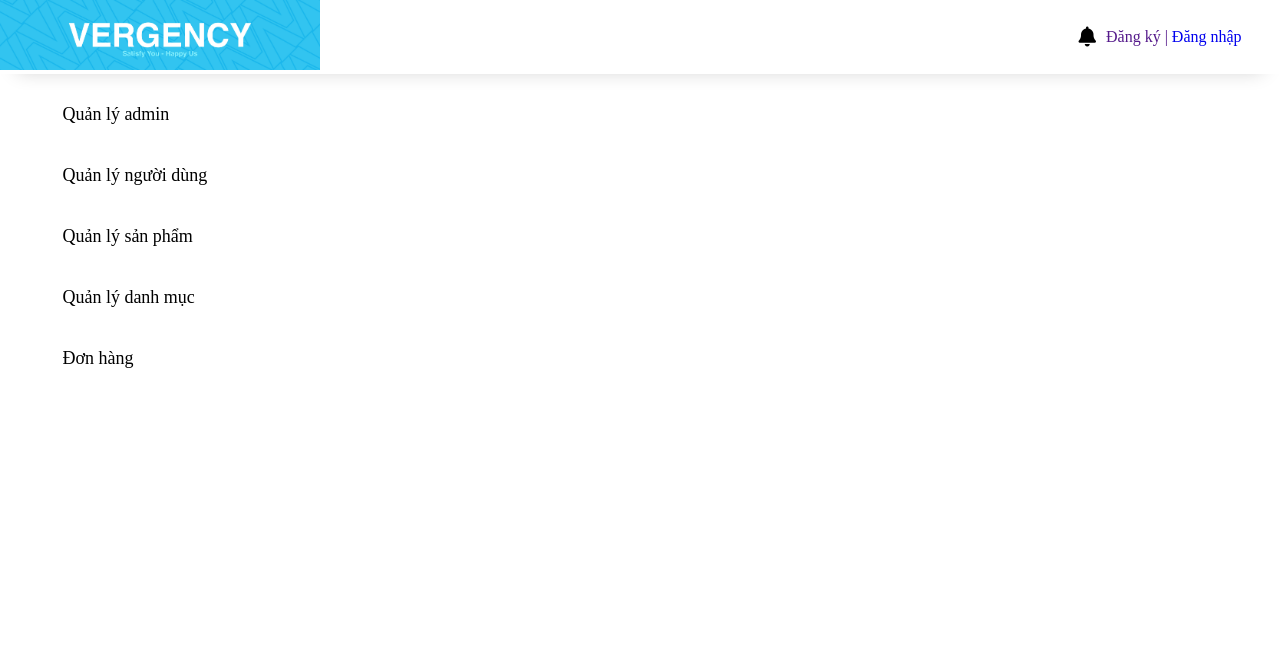
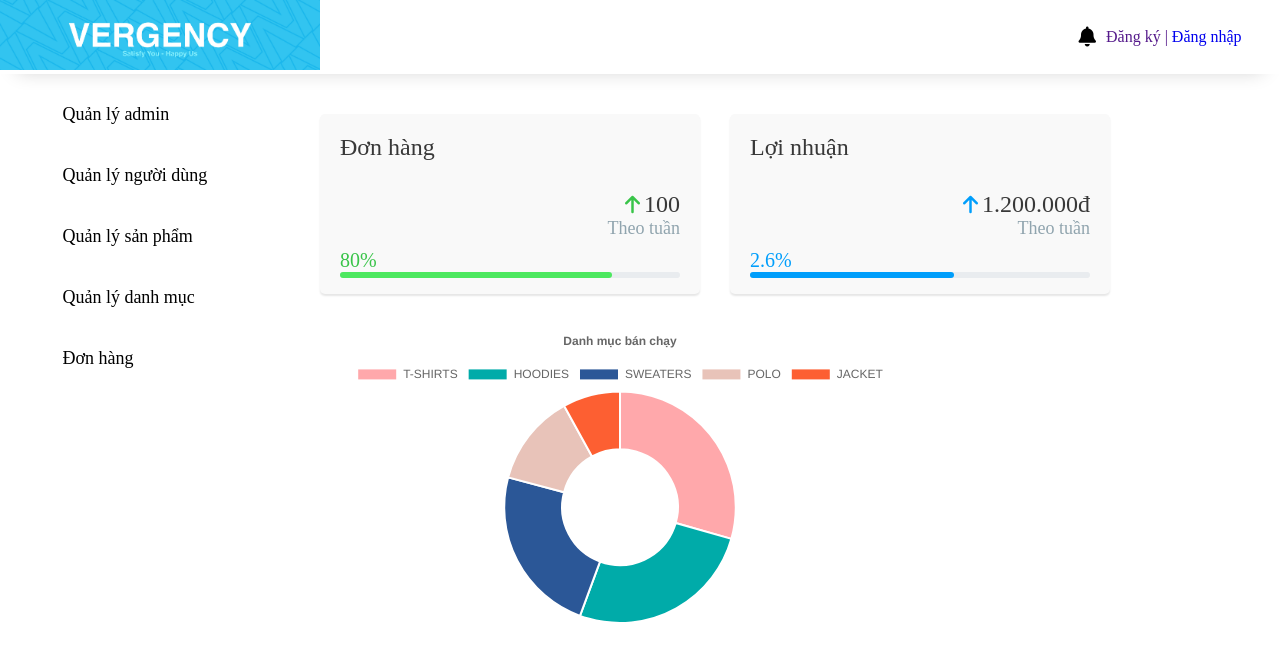
Before and after one commit to LeXuanv/admingd, a plain HTML site: page index.html in a window 1280 px wide. Drawn offline with nearby package versions, Linux system fonts and the light colour scheme.

Commit message:
add chart in index file

```diff
--- a/assets/css/style.css
+++ b/assets/css/style.css
@@ -154,3 +154,107 @@
 .delete-btn {
     width: 90px;
 }
+
+#myChart {
+    height: 300px !important;
+    width: 600px !important;
+}
+
+.box {
+    display: flex;
+}
+
+.card {
+    background: #f9f9f9;
+    margin: 30px 30px 30px 0;
+    width: 380px;
+    height: 180px;
+    border-radius: 5px;
+    color: #383838;
+    box-shadow: 0 2px 2px 0 rgba(0, 0, 0, 0.1);
+}
+
+.card-body {
+    padding: 20px;
+    height: 100%;
+    display: flex;
+    flex-direction: column;
+    justify-content: space-between;
+}
+
+.top {
+    display: flex;
+    justify-content: space-between;
+}
+
+.middle {
+    padding: 10px 0;
+    display: flex;
+    flex: 1;
+    flex-direction: column;
+    margin-left: auto;
+    margin-top: 20px;
+    width: 100%;
+}
+
+.card:nth-child(1) .middle i {
+    font-size: 20px;
+    color: #39c449;
+}
+
+.card:nth-child(2) .middle i {
+    font-size: 20px;
+    color: #009efb;
+}
+
+.middle span:nth-child(1) {
+    font-size: 40px;
+    font-weight: 300;
+    margin-left: 8px;
+}
+
+.middle-wrapper {
+    display: block;
+    text-align: right;
+}
+
+.middle-wrapper span {
+    font-size: 24px;
+}
+
+.text {
+    text-align: right;
+    font-size: 18px;
+    color: #90a4ae;
+}
+
+.card:nth-child(1) .bottom span {
+    font-size: 20px;
+    color: #39c449;
+}
+
+.card:nth-child(2) .bottom span {
+    font-size: 20px;
+    color: #009efb;
+}
+
+.card-title {
+    font-size: 24px;
+    font-weight: 300;
+}
+
+.progress {
+    height: 6px;
+    background: #e9ecef;
+    border-radius: 5px;
+}
+
+.card:nth-child(1) .progress-bar {
+    background: #4ce85f;
+    border-radius: 5px;
+}
+
+.card:nth-child(2) .progress-bar {
+    background: #009efb;
+    border-radius: 5px;
+}
--- a/index.html
+++ b/index.html
@@ -1,20 +1,20 @@
 <!DOCTYPE html>
 <html lang="en">
     <head>
-    <meta charset="UTF-8">
-    <meta http-equiv="X-UA-Compatible" content="IE=edge">
-    <meta name="viewport" content="width=device-width, initial-scale=1.0">
-    <link rel="stylesheet" href="https://cdnjs.cloudflare.com/ajax/libs/font-awesome/6.4.0/css/all.min.css">
-    <title>Admin</title>
-    <link rel="stylesheet" href="./assets/css/style.css">
-    <link rel="stylesheet" href="./assets/css/table.css">
-    <link rel="stylesheet" href="./assets/css/modal.css">
+        <meta charset="UTF-8" />
+        <meta http-equiv="X-UA-Compatible" content="IE=edge" />
+        <meta name="viewport" content="width=device-width, initial-scale=1.0" />
+        <link rel="stylesheet" href="https://cdnjs.cloudflare.com/ajax/libs/font-awesome/6.4.0/css/all.min.css" />
+        <script src="https://cdnjs.cloudflare.com/ajax/libs/Chart.js/2.9.4/Chart.js"></script>
+        <link rel="stylesheet" href="./assets/css/style.css" />
+        <link rel="stylesheet" href="./assets/css/table.css" />
+        <link rel="stylesheet" href="./assets/css/modal.css" />
     </head>
     <body>
         <div class="all">
             <div class="header">
                 <div class="logo">
-                <img src="./assets/images/bg-shop.jpg" alt="">
+                    <img src="./assets/images/bg-shop.jpg" alt="" />
                 </div>
                 <div class="navbar">
                     <div class="icon">
@@ -29,14 +29,85 @@
             <div class="slidebar">
                 <div class="nav">
                     <ul id="items">
-                    <li id ="admin"><a href="./adminManamegent.html">Quản lý admin</a></li>
+                        <li id="admin"><a href="./adminManamegent.html">Quản lý admin</a></li>
                         <li><a href="./userManamengent.html">Quản lý người dùng</a></li>
                         <li><a href="./productManamegent.html">Quản lý sản phẩm</a></li>
                         <li><a href="./catalogManamegent.html">Quản lý danh mục</a></li>
                         <li><a href="./oder.html">Đơn hàng</a></li>
                     </ul>
                 </div>
+                <div class="container">
+                    <div class="box">
+                        <div class="card">
+                            <div class="card-body">
+                                <div class="top">
+                                    <h4 class="card-title">Đơn hàng</h4>
+                                </div>
+                                <div class="middle">
+                                    <div class="middle-wrapper">
+                                        <i class="fa-solid fa-arrow-up"></i>
+                                        <span>100</span>
+                                    </div>
+                                    <span class="text">Theo tuần</span>
+                                </div>
+                                <div class="bottom">
+                                    <span>80%</span>
+                                    <div class="progress">
+                                        <div class="progress-bar" style="width: 80%; height: 6px"></div>
                                     </div>
                                 </div>
+                            </div>
+                        </div>
+
+                        <div class="card">
+                            <div class="card-body">
+                                <div class="top">
+                                    <h4 class="card-title">Lợi nhuận</h4>
+                                </div>
+                                <div class="middle">
+                                    <div class="middle-wrapper">
+                                        <i class="fa-solid fa-arrow-up"></i>
+                                        <span>1.200.000đ</span>
+                                    </div>
+                                    <span class="text">Theo tuần</span>
+                                </div>
+                                <div class="bottom">
+                                    <span>2.6%</span>
+                                    <div class="progress">
+                                        <div class="progress-bar" style="width: 60%; height: 6px"></div>
+                                    </div>
+                                </div>
+                            </div>
+                        </div>
+                    </div>
+                    <canvas id="myChart" style="width: 100%; max-width: 600px; height: auto"></canvas>
+                </div>
+            </div>
+        </div>
+
+        <script>
+            var xValues = ["T-SHIRTS", "HOODIES", "SWEATERS", "POLO", "JACKET"];
+            var yValues = [55, 49, 44, 24, 15];
+            var barColors = ["#ffa8ab", "#00aba9", "#2b5797", "#e8c3b9", "#FD5F32"];
+
+            new Chart("myChart", {
+                type: "doughnut",
+                data: {
+                    labels: xValues,
+                    datasets: [
+                        {
+                            backgroundColor: barColors,
+                            data: yValues,
+                        },
+                    ],
+                },
+                options: {
+                    title: {
+                        display: true,
+                        text: "Danh mục bán chạy",
+                    },
+                },
+            });
+        </script>
     </body>
 </html>
```
Lines whose indentation alone changed are shown as unchanged.
